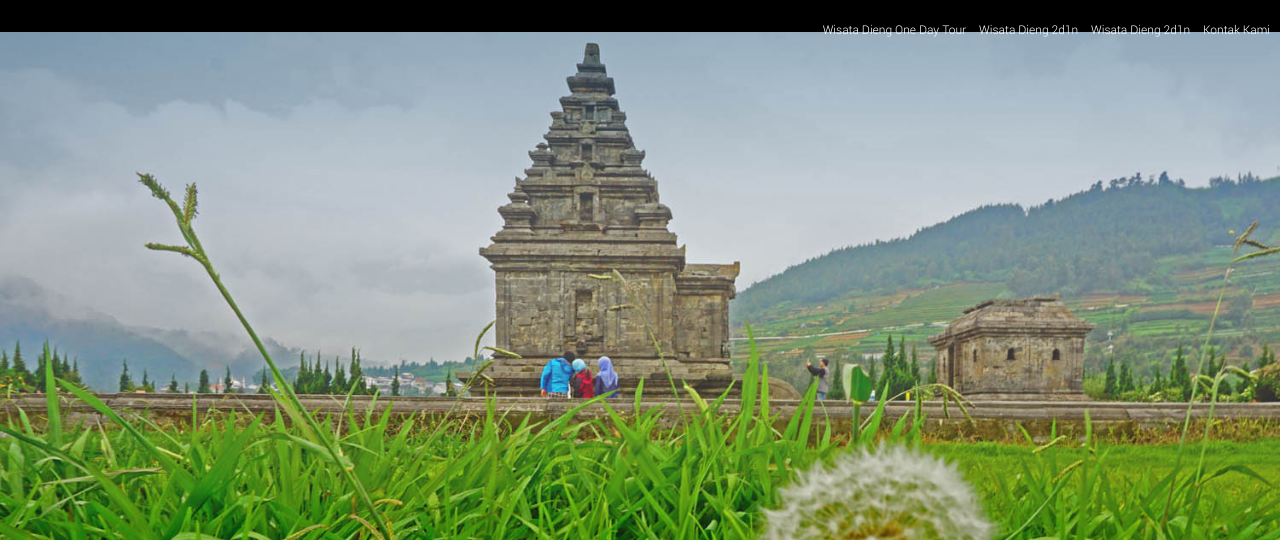
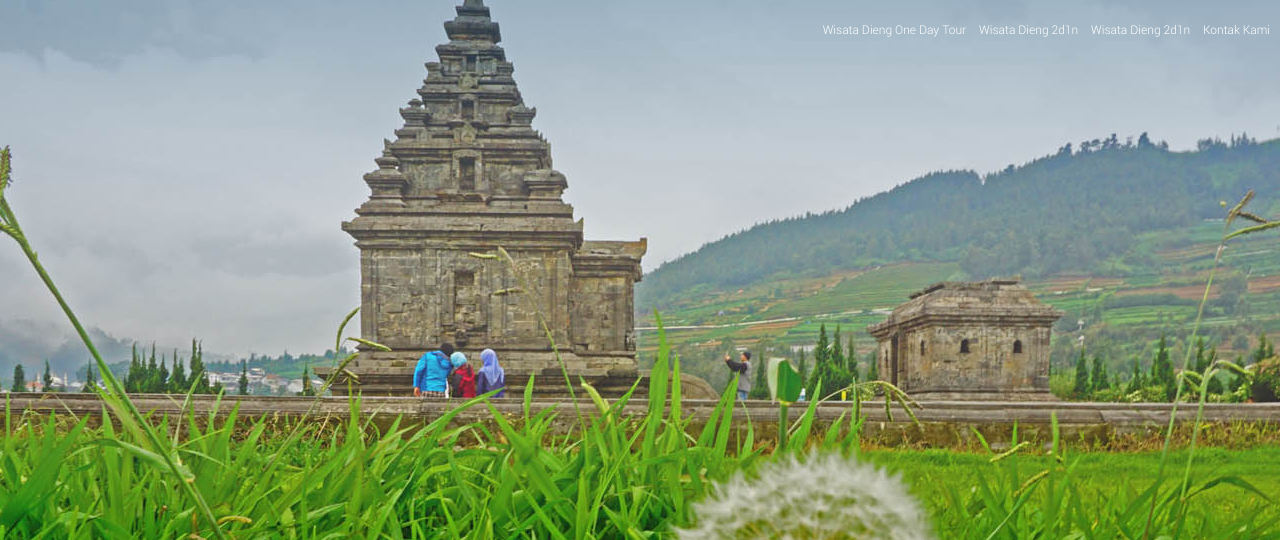
Before and after one commit to diengtrip/diengtrip.github.io, a plain HTML site: page index.html in a window 1280 px wide. Shown: the top 540 px of the page. Drawn offline with Linux system fonts and the light colour scheme.

Commit message:
still work on ui

```diff
--- a/index.html
+++ b/index.html
@@ -102,7 +102,7 @@ main #paketwisata p{line-height: 1.6em;
 .post-img img{width:100%;height:auto!important}
 .padtop30{padding-top:30px;}
 @media(min-width:770px){
-#topwrap{width:100%;margin:0px auto;background:#000 url(paket-wisata-dieng.jpg)no-repeat center right;background-size:100%}
+#topwrap{width:100%;margin:0px auto;background:#000 url(paket-wisata-dieng.jpg)no-repeat center right;}
 nav{font-size:12px;display:inline-block;float:right;}
 nav ul{margin:0px;padding:0px}
 nav ul li{margin:0!important;padding:0!important;list-style-type:none;display:inline-block}
```
